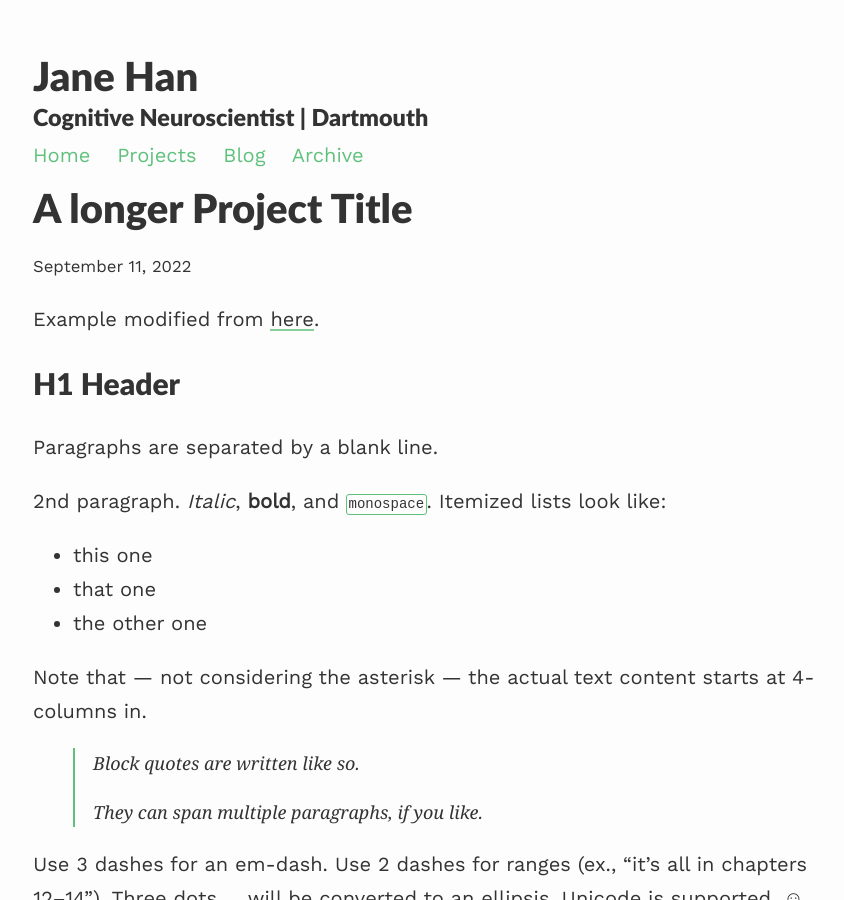
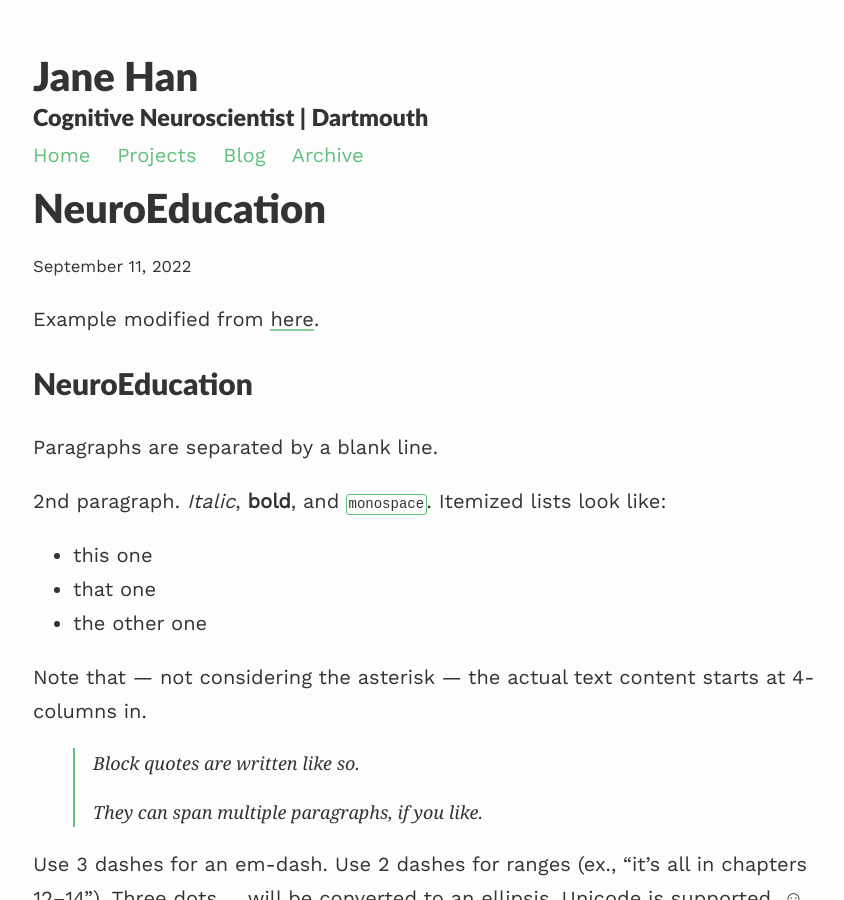
Before and after one commit to han-jane/han-jane.github.io, a Jekyll site: the page built from _projects/2_project.md, in a window 1280 px wide and 900 px high. Shown: the whole window, without its empty margins (207-1051 px from the left). Built offline with Jekyll 4.4.1, drawn with Linux system fonts in a browser that asks for light colours; nearby versions of some CDN libraries; formulas are drawn with MathJax 3.

Commit message:
Update 2_project.md

```diff
--- a/_projects/2_project.md
+++ b/_projects/2_project.md
@@ -1,12 +1,12 @@
 ---
 layout: post
-title: A longer Project Title
+title: NeuroEducation
 description: short project description
 ---
 
 Example modified from [here](http://www.unexpected-vortices.com/sw/rippledoc/quick-markdown-example.html){:target="_blank"}.
 
-H1 Header
+NeuroEducation
 ============
 
 Paragraphs are separated by a blank line.
```
